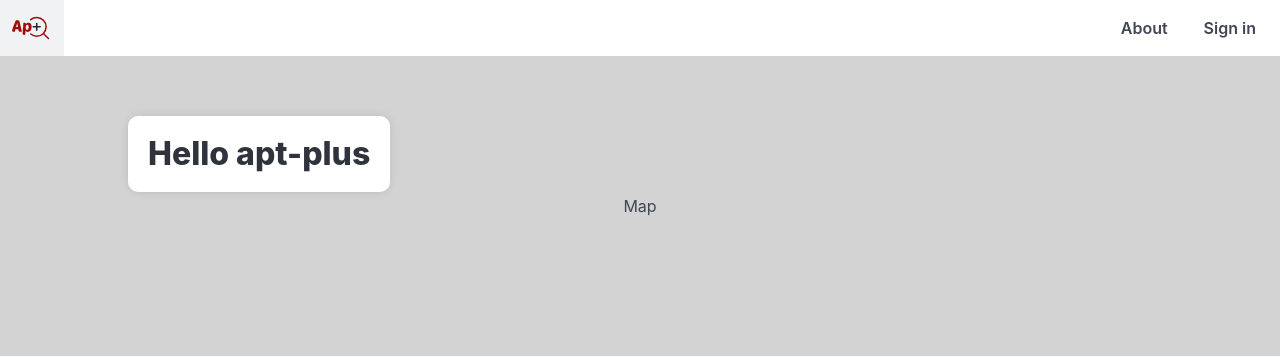
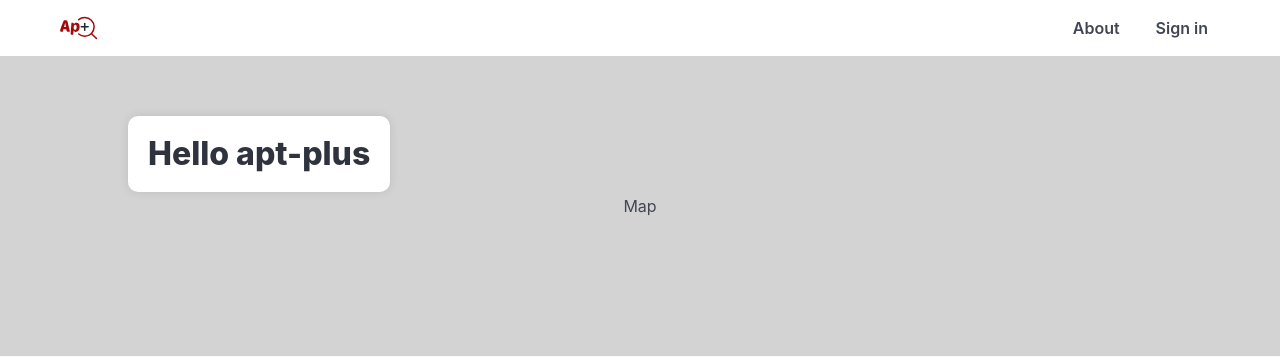
Before and after one commit to uchicago-capp-30320/apt-plus, a Django app: page / in a window 1280 px wide. Shown: the top 357 px of the page. Run offline with Django 4.2, Linux system fonts and the light colour scheme.

Commit message:
fix: Add margin spacing for brand information. Currently not aligned with base.html.

```diff
--- a/templates/navbar.html
+++ b/templates/navbar.html
@@ -1,13 +1,13 @@
 {% load static %}
 
 <nav class="navbar" role="navigation" aria-label="main navigation">
-    <div class="navbar-brand">
+    <div class="navbar-brand ml-6">
         <a class="navbar-item" href="{% url 'home' %}">
             <img src="{% static 'images/logo_color.svg' %}" alt="Apartments Plus logo">
         </a>
     </div>
 
-    <div class="navbar-end">
+    <div class="navbar-end mr-6">
         <div class="navbar-item">
             <a class="navbar-item" href="temp">
                 <strong>About</strong>
```
